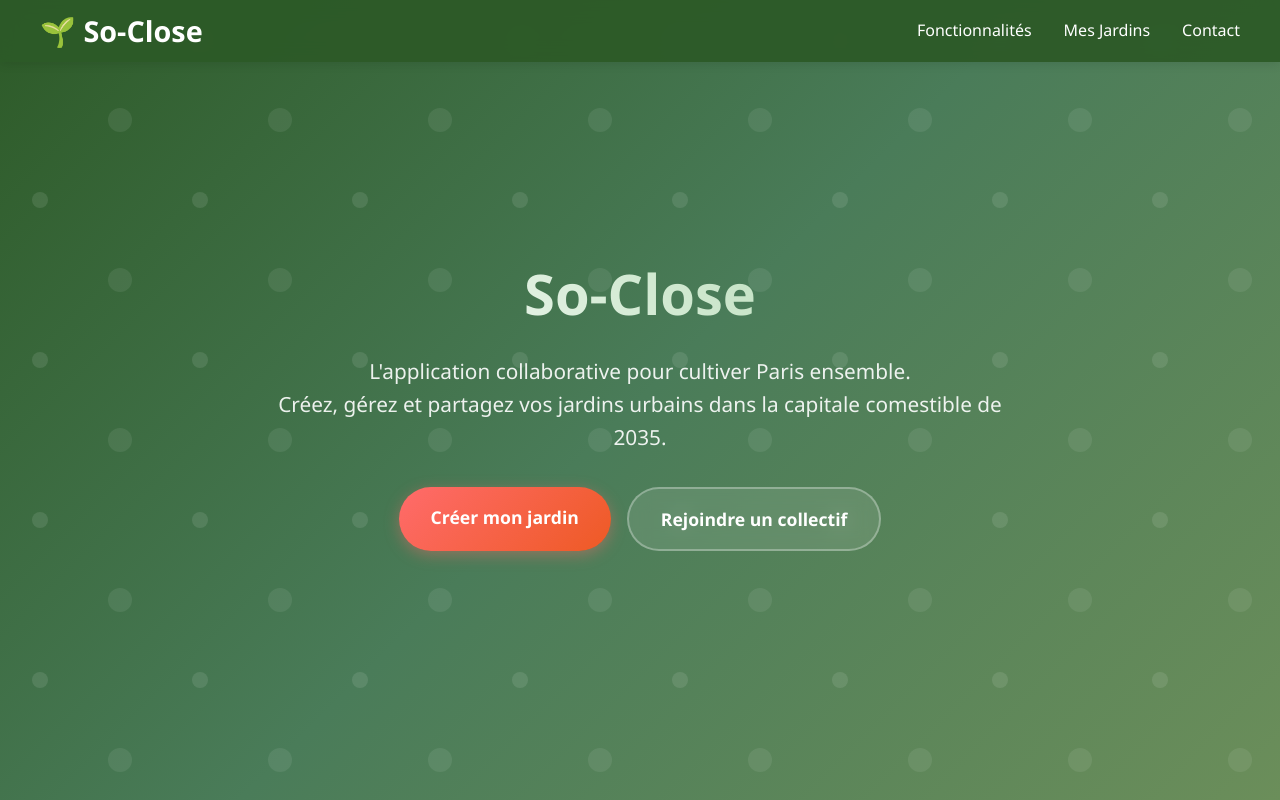
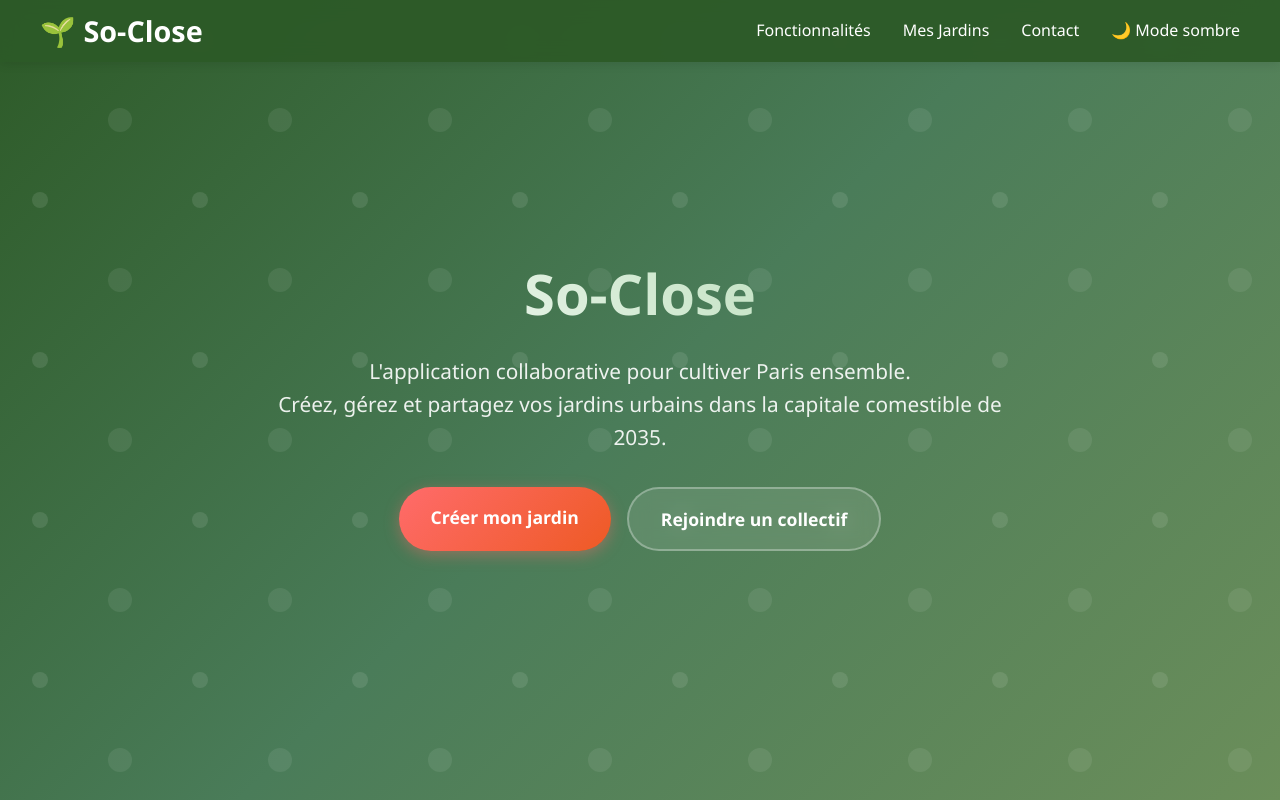
Before and after one commit to BomboCato/So-Close, a React (Vite) app in the folder frontend/: page / in a window 1280 px wide. Shown: the top 800 px of the page. Built offline with nearby package versions, Linux system fonts and the light colour scheme.

Commit message:
feat: mode sombre

```diff
--- a/frontend/src/components/NavBar.jsx
+++ b/frontend/src/components/NavBar.jsx
@@ -1,8 +1,25 @@
 import { Link, useLocation, useNavigate } from 'react-router-dom';
+import { useEffect, useState } from 'react';
 
 export default function NavBar() {
   const navigate = useNavigate();
   const location = useLocation();
+  const [isDark, setIsDark] = useState(false);
+
+  useEffect(() => {
+    const observer = new MutationObserver(() => {
+      setIsDark(document.body.classList.contains('dark'));
+    });
+
+    observer.observe(document.body, {
+      attributes: true,
+      attributeFilter: ['class'],
+    });
+
+    setIsDark(document.body.classList.contains('dark'));
+
+    return () => observer.disconnect();
+  }, []);
 
   const handleGoToFeatures = () => {
     if (location.pathname === '/') {
@@ -15,27 +32,40 @@ export default function NavBar() {
     }
   };
 
+  const toggleDarkMode = () => {
+    document.body.classList.toggle('dark');
+    setIsDark(!isDark);
+  };
+
   return (
-    <nav className="nav">
+    <nav className={`nav ${isDark ? 'dark-nav' : ''}`}>
       <div className="nav-container">
         <Link to="/" className="logo">🌱 So-Close</Link>
         <ul className="nav-links">
           <li>
             <button
               onClick={handleGoToFeatures}
-              style={{
-                background: 'none',
-                border: 'none',
-                color: 'white',
-                cursor: 'pointer',
-                font: 'inherit',
-              }}
+              className="nav-link-button"
             >
               Fonctionnalités
             </button>
           </li>
-          <li><Link to="/mes-jardins">Mes Jardins</Link></li>
-          <li><a href="#contact">Contact</a></li>
+          <li>
+            <Link to="/mes-jardins" className="nav-link-button">
+              Mes Jardins
+            </Link>
+          </li>
+          <li>
+            <a href="#contact" className="nav-link-button">Contact</a>
+          </li>
+          <li>
+            <button
+              onClick={toggleDarkMode}
+              className="nav-link-button"
+            >
+              {isDark ? '☀️ Mode clair' : '🌙 Mode sombre'}
+            </button>
+          </li>
         </ul>
       </div>
     </nav>
--- a/frontend/src/index.css
+++ b/frontend/src/index.css
@@ -94,6 +94,27 @@ body {
 .nav-links a:hover {
     color: #a8d5a8;
 }
+
+.nav-link-button {
+  background: none;
+  border: none;
+  color: white;
+  cursor: pointer;
+  font: inherit;
+  text-decoration: none;
+  transition: color 0.3s ease;
+  outline: none;
+}
+
+.nav-link-button:focus {
+  outline: none;
+  box-shadow: none;
+}
+
+.nav-link-button:hover {
+  color: #a8d5a8;
+}
+
 
 .hero-content {
     text-align: center;
@@ -312,3 +333,54 @@ body {
     opacity: 1;
     transform: translateY(0);
 }
+
+body.dark {
+  background-color: #1e1e1e;
+  color: #f0f0f0;
+}
+
+body.dark .nav {
+  background: rgba(33, 33, 33, 0.95);
+}
+
+body.dark .feature-card {
+  background: #1f1f1f;
+  color: #f1f1f1;
+}
+
+body.dark .footer {
+  background: #181818;
+}
+
+body.dark .features {
+  background: linear-gradient(180deg, #1a1a1a 0%, #222 100%);
+}
+
+body.dark .feature-card {
+  background: #2b2b2b;
+  color: #e0e0e0;
+}
+
+body.dark .feature-icon {
+  background: #3a3a3a;
+  color: #e0e0e0;
+}
+
+.garden-card {
+  background: #ffffff;
+  color: #000000;
+  border-radius: 20px;
+  padding: 2rem;
+  max-width: 600px;
+  margin: 0 auto;
+  box-shadow: 0 0 20px rgba(0, 0, 0, 0.1);
+}
+
+body.dark .garden-card {
+  background: #2a2a2a;
+  color: #f0f0f0;
+}
+
+body.dark .garden-card h2 {
+  color: #90ee90;
+}
--- a/frontend/src/pages/CreateGarden.css
+++ b/frontend/src/pages/CreateGarden.css
@@ -85,3 +85,28 @@
 .button-container .btn-secondary:hover {
   background: rgba(77, 120, 90, 0.1);
 }
+
+body.dark .create-garden-wrapper {
+  background: linear-gradient(180deg, #1e1e1e 0%, #2c2c2c 100%);
+}
+
+body.dark .create-garden-form {
+  background: #2a2a2a;
+  color: #f0f0f0;
+  box-shadow: 0 12px 30px rgba(0, 0, 0, 0.3);
+}
+
+body.dark .create-garden-form h2,
+body.dark .create-garden-form label {
+  color: #a8d5a8;
+}
+
+body.dark .form-group input {
+  background: #1f1f1f;
+  color: #f0f0f0;
+  border: 1px solid #555;
+}
+
+body.dark .form-group input:focus {
+  border-color: #6b8e5a;
+}
--- a/frontend/src/pages/MesJardins.jsx
+++ b/frontend/src/pages/MesJardins.jsx
@@ -37,14 +37,7 @@ export default function MesJardins() {
     <>
       <NavBar />
       <section style={{ padding: '4rem' }}>
-        <div style={{
-          background: '#ffffff',
-          borderRadius: '20px',
-          padding: '2rem',
-          maxWidth: '600px',
-          margin: '0 auto',
-          boxShadow: '0 0 20px rgba(0,0,0,0.1)'
-        }}>
+        <div className="garden-card">
           <h2 style={{ color: '#2d5a27', display: 'flex', alignItems: 'center', gap: '0.5rem' }}>
             🌿 Mon Jardin
           </h2>
```
